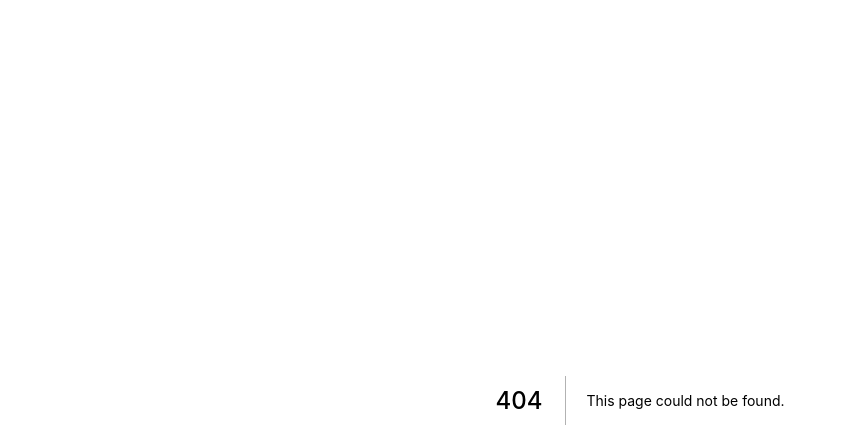
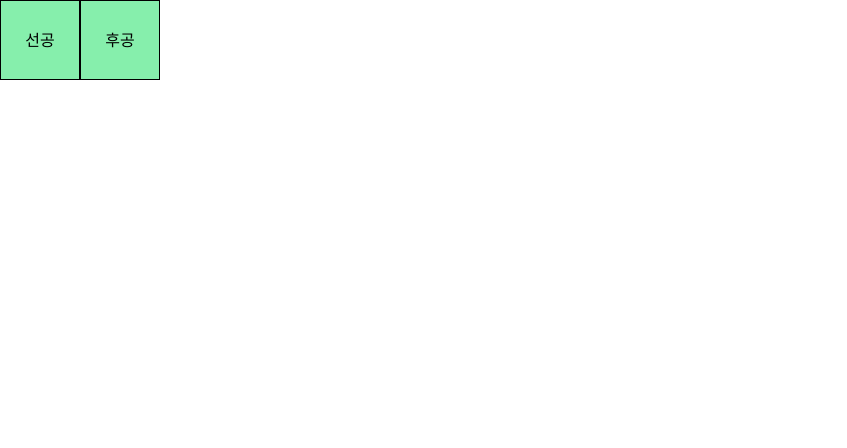
Before and after one commit to chigomuh/funny-games, a Next.js app: page /games/word-chain in a window 1280 px wide. Before the commit this address had no page. Shown: the top 448 px of the page, without its empty margins (0-847 px from the left). Built offline with nearby package versions, Linux system fonts and the light colour scheme.

Commit message:
add: 시작 순서 결정

```diff
--- a/components/layout/Seo.tsx
+++ b/components/layout/Seo.tsx
@@ -18,7 +18,7 @@ const Seo = ({ title }: Props) => {
         property="og:description"
         content="간단하고 재미있는 게임을 해봐요."
       />
-      <meta name="viewport" content="intial-scale=1.0, width=device-width" />
+      <meta name="viewport" content="initial-scale=1.0, width=device-width" />
       <meta property="og:title" content={titleText} />
       <meta property="og:type" content="website" />
       {/* <meta property="og:url" content="https://gnu-weather.vercel.app" />
--- a/pages/api/hello.ts
+++ /dev/null
@@ -1,13 +0,0 @@
-// Next.js API route support: https://nextjs.org/docs/api-routes/introduction
-import type { NextApiRequest, NextApiResponse } from 'next'
-
-type Data = {
-  name: string
-}
-
-export default function handler(
-  req: NextApiRequest,
-  res: NextApiResponse<Data>
-) {
-  res.status(200).json({ name: 'John Doe' })
-}
--- /dev/null
+++ b/pages/games/word-chain.tsx
@@ -0,0 +1,73 @@
+import Seo from "components/layout/Seo";
+import { ChangeEvent, useState } from "react";
+
+const WordChain = () => {
+  const [gameStart, setGameStart] = useState(false);
+  const [currentTurn, setCurrentTurn] = useState(false);
+  const [wordValue, setWordValue] = useState("");
+
+  const onClickChangeTurn = (currentTurn?: string) => () => {
+    if (!currentTurn) {
+      setCurrentTurn((prev) => !prev);
+
+      return;
+    }
+    if (currentTurn === "user") {
+      setCurrentTurn(true);
+      setGameStart(true);
+    } else if (currentTurn === "bot") {
+      setCurrentTurn(false);
+      setGameStart(true);
+    }
+  };
+
+  const onChangeValue = (event: ChangeEvent<HTMLInputElement>) => {
+    const {
+      currentTarget: { value },
+    } = event;
+    setWordValue(value);
+  };
+
+  console.log(currentTurn);
+
+  return (
+    <>
+      <Seo title="끝말잇기" />
+      <div>
+        {!gameStart && (
+          <>
+            <button
+              className="border border-black w-20 h-20 bg-green-300"
+              onClick={onClickChangeTurn("user")}
+            >
+              선공
+            </button>
+            <button
+              className="border border-black w-20 h-20 bg-green-300"
+              onClick={onClickChangeTurn("bot")}
+            >
+              후공
+            </button>
+          </>
+        )}
+        {gameStart && (
+          <>
+            <div>게임시작</div>
+            <div>현재 순서: {currentTurn ? "유저" : "컴퓨터"}</div>
+            <form>
+              <label>단어: </label>
+              <input
+                type="text"
+                placeholder="입력해봐요"
+                value={wordValue}
+                onChange={onChangeValue}
+              />
+            </form>
+          </>
+        )}
+      </div>
+    </>
+  );
+};
+
+export default WordChain;
--- a/pages/index.tsx
+++ b/pages/index.tsx
@@ -1,11 +1,21 @@
 import Seo from "components/layout/Seo";
 import type { NextPage } from "next";
+import Link from "next/link";
+import { Fragment } from "react";
+import { GAMES } from "utils/constant";
 
 const Home: NextPage = () => {
   return (
     <>
       <Seo title="운동장" />
       <div>홈</div>
+      {GAMES.map((game) => (
+        <Fragment key={game.id}>
+          <Link href={`/games/${game.id}`}>
+            <a>{game.title}</a>
+          </Link>
+        </Fragment>
+      ))}
     </>
   );
 };
--- /dev/null
+++ b/utils/constant.ts
@@ -0,0 +1,6 @@
+export const GAMES = [
+  {
+    id: "word-chain",
+    title: "끝말잇기",
+  },
+];
```
Also changed, not shown: 1 other file (tests, documents, lock files or other folders).
